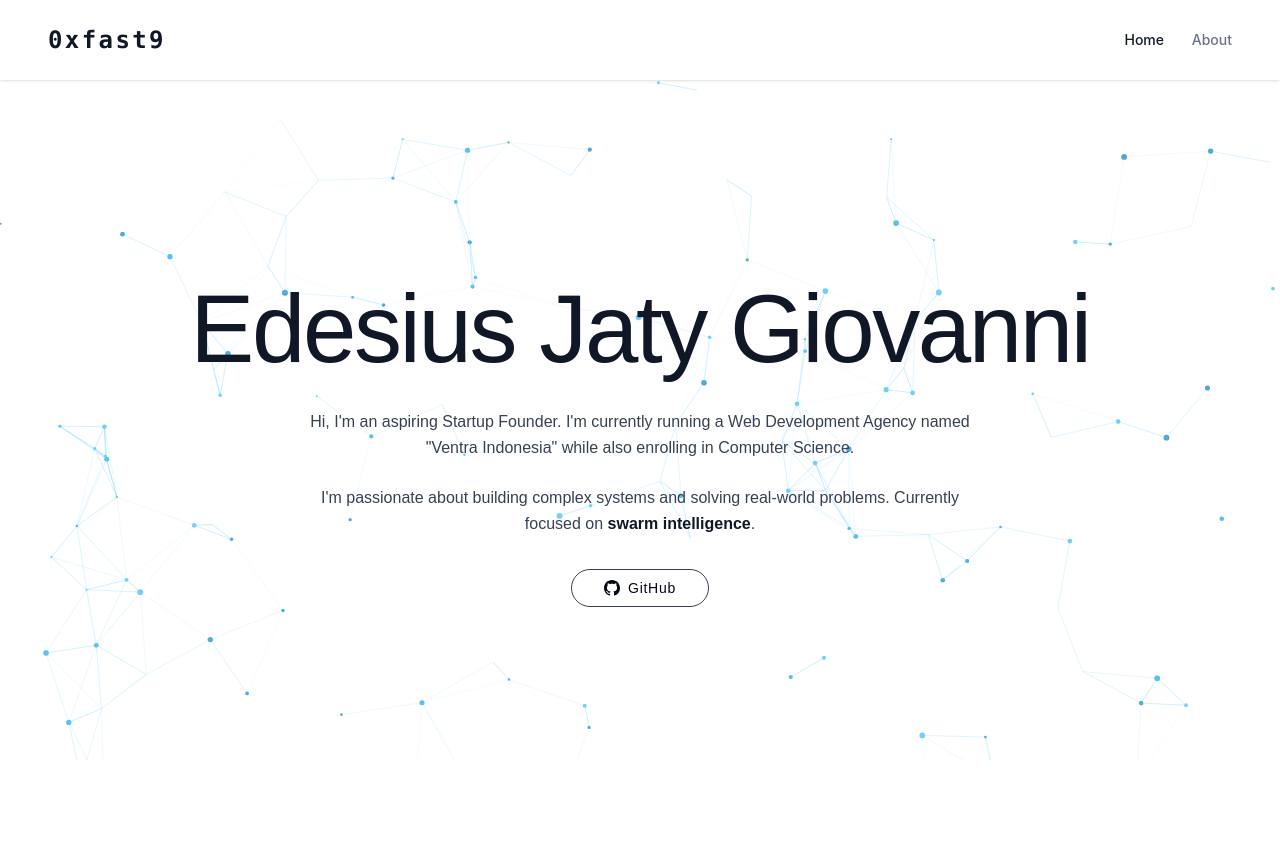
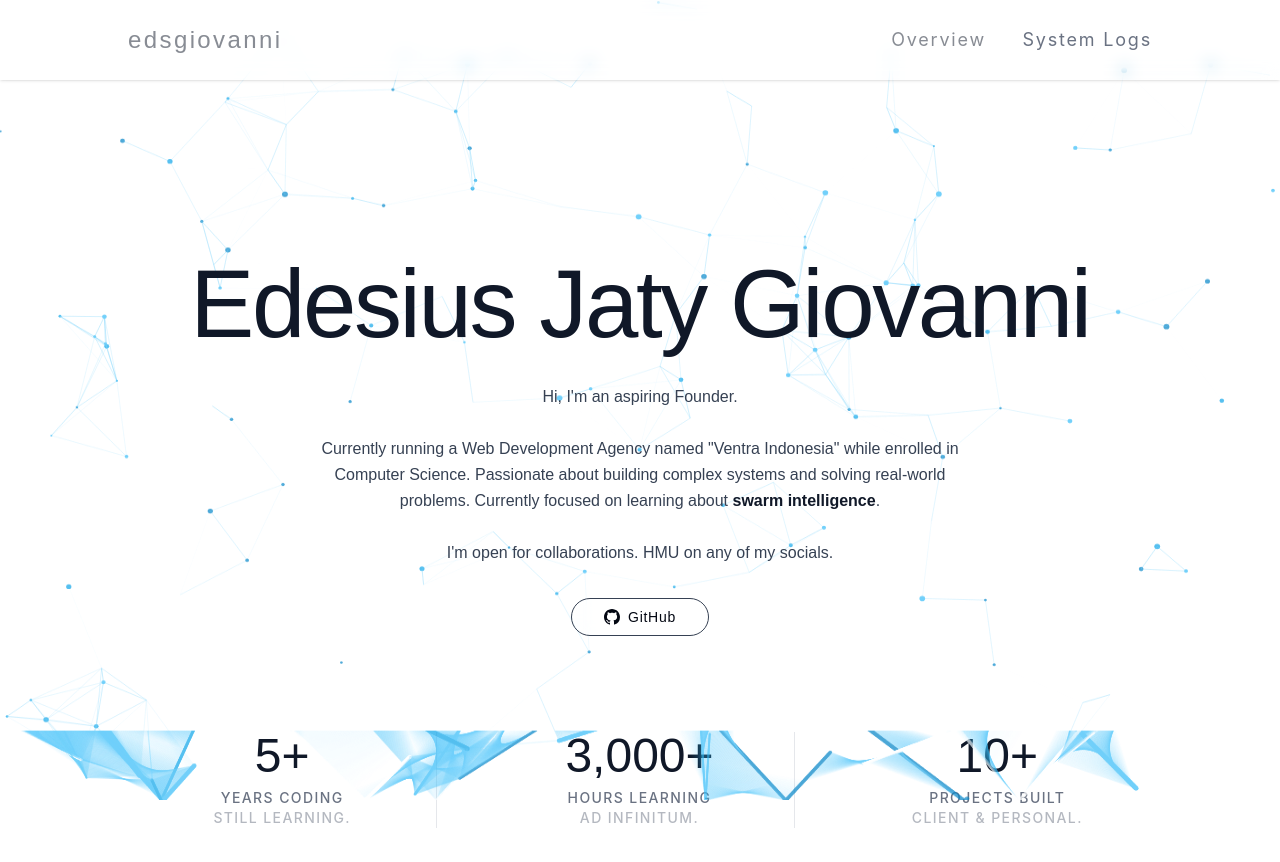
Before and after one commit to edesiusjatyg/tugas-1-paw, a website built with Vite: page index.html in a window 1280 px wide. Before the commit the page ends 800 px from the top, so only its background shows below. Built offline with nearby package versions, Linux system fonts and the light colour scheme; a web font is replaced by a local one.

Commit message:
feat: stats section

```diff
--- a/index.html
+++ b/index.html
@@ -4,25 +4,26 @@
 <head>
     <meta charset="UTF-8">
     <meta name="viewport" content="width=device-width, initial-scale=1.0">
-    <title>0xfast9 | Edesius Jaty Giovanni</title>
+    <title>Edsgiovanni Personal Systems</title>
     <link href="https://fonts.cdnfonts.com/css/google-sans" rel="stylesheet">
     <link rel="stylesheet" href="styles.css">
 </head>
 
 <body class="">
-    <div class="flex flex-row py-6 px-12 justify-between items-center sticky top-0 z-50 bg-gray-900/0 backdrop-blur-sm shadow-sm">
+    <div class="flex flex-row py-6 px-32 justify-between items-center sticky top-0 z-50 bg-gray-900/0 backdrop-blur-sm shadow-sm">
         <div>
             <a href="index.html" id="logo"
-                class="text-gray-900 font-mono text-2xl font-bold tracking-widest hover:text-gray-700 transition-colors inline-block w-32">edsgiovanni</a>
+                class="text-gray-900 text-2xl tracking-widest hover:text-gray-700 transition-colors inline-block w-32 animate-pulse hover:animate-none"
+                style="font-family: 'Google Sans', sans-serif;">edsgiovanni</a>
         </div>
-        <div class="space-x-6 text-sm font-medium">
-            <a href="index.html" class="text-gray-900 hover:text-sky-800 transition-all">Home</a>
-            <a href="about.html" class="text-gray-500 hover:text-sky-800 transition-all">About</a>
+        <div class="space-x-8">
+            <a href="index.html" class="text-gray-900 text-lg hover:text-sky-800 transition-all tracking-widest animate-pulse hover:animate-none">Overview</a>
+            <a href="logs.html" class="text-gray-500 text-lg hover:text-sky-800 transition-all tracking-widest">System Logs</a>
         </div>
     </div>
 
     <!-- hero -->
-    <div class="relative flex flex-col justify-center items-center min-h-[85vh] p-8 lg:p-32 overflow-hidden">
+    <div class="flex flex-col justify-center items-center min-h-[85vh] p-8 lg:p-32 overflow-hidden">
 
         <canvas id="swarmCanvas" class="absolute inset-0 w-full h-full z-0 opacity-70"></canvas>
 
@@ -34,30 +35,56 @@
             <div class="space-y-6 text-lg md:text-xl text-gray-700 font-light max-w-2xl"
                 style="font-family: 'Google Sans', sans-serif;">
                 <p class="leading-relaxed text-sm md:text-base">
-                    Hi, I'm an aspiring Startup Founder. I'm currently running a Web Development Agency named "Ventra
-                    Indonesia" while also enrolling in Computer Science.
-                </p>
-                <p class="leading-relaxed text-sm md:text-base">
-                    I'm passionate about building complex systems and solving real-world problems. Currently focused on
-                    <span class="text-gray-900 font-semibold">swarm intelligence</span>.
+                    Hi, I'm an aspiring Founder.
+                    <br><br>
+                    Currently running a Web Development Agency named "Ventra
+                    Indonesia" while enrolled in Computer Science.
+                    Passionate about building complex systems and solving real-world problems. Currently focused on
+                    learning about <span class="text-gray-900 font-semibold">swarm intelligence</span>.
+                    <br><br>
+                    I'm open for collaborations. HMU on any of my socials.
                 </p>
             </div>
             <div class="w-full flex justify-center">
                 <a href="https://github.com/edesiusjatyg"
                     class="inline-flex items-center px-8 py-2 border border-gray-700  hover:border-white fill-gray-950 hover:fill-white text-gray-950 hover:text-white hover:bg-gray-950 transition-all rounded-full tracking-wider text-sm font-medium backdrop-blur-sm"
                     target="_blank" style="font-family: 'Google Sans', sans-serif;">
-                    <svg xmlns="http://www.w3.org/2000/svg" width="16" height="16" class="bi bi-github mr-2" viewBox="0 0 16 16">
-                        <path d="M8 0C3.58 0 0 3.58 0 8c0 3.54 2.29 6.53 5.47 7.59.4.07.55-.17.55-.38 0-.19-.01-.82-.01-1.49-2.01.37-2.53-.49-2.69-.94-.09-.23-.48-.94-.82-1.13-.28-.15-.68-.52-.01-.53.63-.01 1.08.58 1.23.82.72 1.21 1.87.87 2.33.66.07-.52.28-.87.51-1.07-1.78-.2-3.64-.89-3.64-3.95 0-.87.31-1.59.82-2.15-.08-.2-.36-1.02.08-2.12 0 0 .67-.21 2.2.82.64-.18 1.32-.27 2-.27s1.36.09 2 .27c1.53-1.04 2.2-.82 2.2-.82.44 1.1.16 1.92.08 2.12.51.56.82 1.27.82 2.15 0 3.07-1.87 3.75-3.65 3.95.29.25.54.73.54 1.48 0 1.07-.01 1.93-.01 2.2 0 .21.15.46.55.38A8.01 8.01 0 0 0 16 8c0-4.42-3.58-8-8-8"/>
+                    <svg xmlns="http://www.w3.org/2000/svg" width="16" height="16" class="bi bi-github mr-2"
+                        viewBox="0 0 16 16">
+                        <path
+                            d="M8 0C3.58 0 0 3.58 0 8c0 3.54 2.29 6.53 5.47 7.59.4.07.55-.17.55-.38 0-.19-.01-.82-.01-1.49-2.01.37-2.53-.49-2.69-.94-.09-.23-.48-.94-.82-1.13-.28-.15-.68-.52-.01-.53.63-.01 1.08.58 1.23.82.72 1.21 1.87.87 2.33.66.07-.52.28-.87.51-1.07-1.78-.2-3.64-.89-3.64-3.95 0-.87.31-1.59.82-2.15-.08-.2-.36-1.02.08-2.12 0 0 .67-.21 2.2.82.64-.18 1.32-.27 2-.27s1.36.09 2 .27c1.53-1.04 2.2-.82 2.2-.82.44 1.1.16 1.92.08 2.12.51.56.82 1.27.82 2.15 0 3.07-1.87 3.75-3.65 3.95.29.25.54.73.54 1.48 0 1.07-.01 1.93-.01 2.2 0 .21.15.46.55.38A8.01 8.01 0 0 0 16 8c0-4.42-3.58-8-8-8" />
                     </svg>
                     GitHub
                 </a>
+            </div>
+        </div>
+
+        <div class="max-w-6xl w-full grid grid-cols-1 md:grid-cols-3 gap-12 text-center divide-y md:divide-y-0 md:divide-x divide-gray-200 mt-24"
+            id="stats-section">
+            <div class="flex flex-col space-y-2 py-4 md:py-0">
+                <span class="text-4xl md:text-5xl font-light text-gray-900"
+                    style="font-family: 'Google Sans', sans-serif;"><span class="stat-number"
+                        data-target="5">0</span>+</span>
+                <span class="text-sm uppercase tracking-widest text-gray-500  font-medium">Years Coding<br><span class="text-gray-500 animate-pulse">Still Learning.</span></span>
+            </div>
+            <div class="flex flex-col space-y-2 py-4 md:py-0">
+                <span class="text-4xl md:text-5xl font-light text-gray-900"
+                    style="font-family: 'Google Sans', sans-serif;"><span class="stat-number"
+                        data-target="3000">0</span>+</span>
+                <span class="text-sm uppercase tracking-widest text-gray-500  font-medium">Hours Learning<br><span class="text-gray-500 animate-pulse">Ad Infinitum.</span></span>
+            </div>
+            <div class="flex flex-col space-y-2 py-4 md:py-0">
+                <span class="text-4xl md:text-5xl font-light text-gray-900"
+                    style="font-family: 'Google Sans', sans-serif;"><span class="stat-number"
+                        data-target="10">0</span>+</span>
+                <span class="text-sm uppercase tracking-widest text-gray-500 font-medium">Projects Built<br><span class="text-gray-500 animate-pulse">Client & Personal.</span></span>
             </div>
         </div>
     </div>
 
     <script>
         const letters = "01";
-        const logoText = "0xfast9";
+        const logoText = "edsgiovanni";
         const nameHeroText = "Edesius Jaty Giovanni";
         const logoElement = document.getElementById("logo");
         const nameHeroElement = document.getElementById("nameHero");
@@ -249,6 +276,52 @@
             animate();
         }, 100);
 
+        // --- NUMBER COUNTER ANIMATION ---
+        const statCounters = document.querySelectorAll('.stat-number');
+        const speed = 100; // Animation speed, lower is faster completion
+
+        const animateCounters = () => {
+            statCounters.forEach(counter => {
+                const updateCount = () => {
+                    const target = +counter.getAttribute('data-target');
+                    // Remove commas to get raw number
+                    const count = +counter.innerText.replace(/,/g, '');
+
+                    // Calculate increment
+                    const inc = target / speed;
+
+                    // If we haven't reached the target
+                    if (count < target) {
+                        // Math.ceil prevents floating point issues
+                        counter.innerText = Math.ceil(count + inc).toLocaleString();
+                        // Recursive call
+                        setTimeout(updateCount, 20);
+                    } else {
+                        counter.innerText = target.toLocaleString();
+                    }
+                };
+                updateCount();
+            });
+        };
+
+        // Observer to only animate when stats scroll into view
+        const counterObserver = new IntersectionObserver((entries, observer) => {
+            entries.forEach(entry => {
+                if (entry.isIntersecting) {
+                    animateCounters();
+                    observer.unobserve(entry.target);
+                }
+            });
+        }, {
+            rootMargin: '0px 0px -50px 0px'
+        });
+
+        // Start observing the wrapper
+        const statsSection = document.getElementById('stats-section');
+        if (statsSection) {
+            counterObserver.observe(statsSection);
+        }
+
     </script>
 </body>
 
```
Also changed, not shown: logs.html (added).
